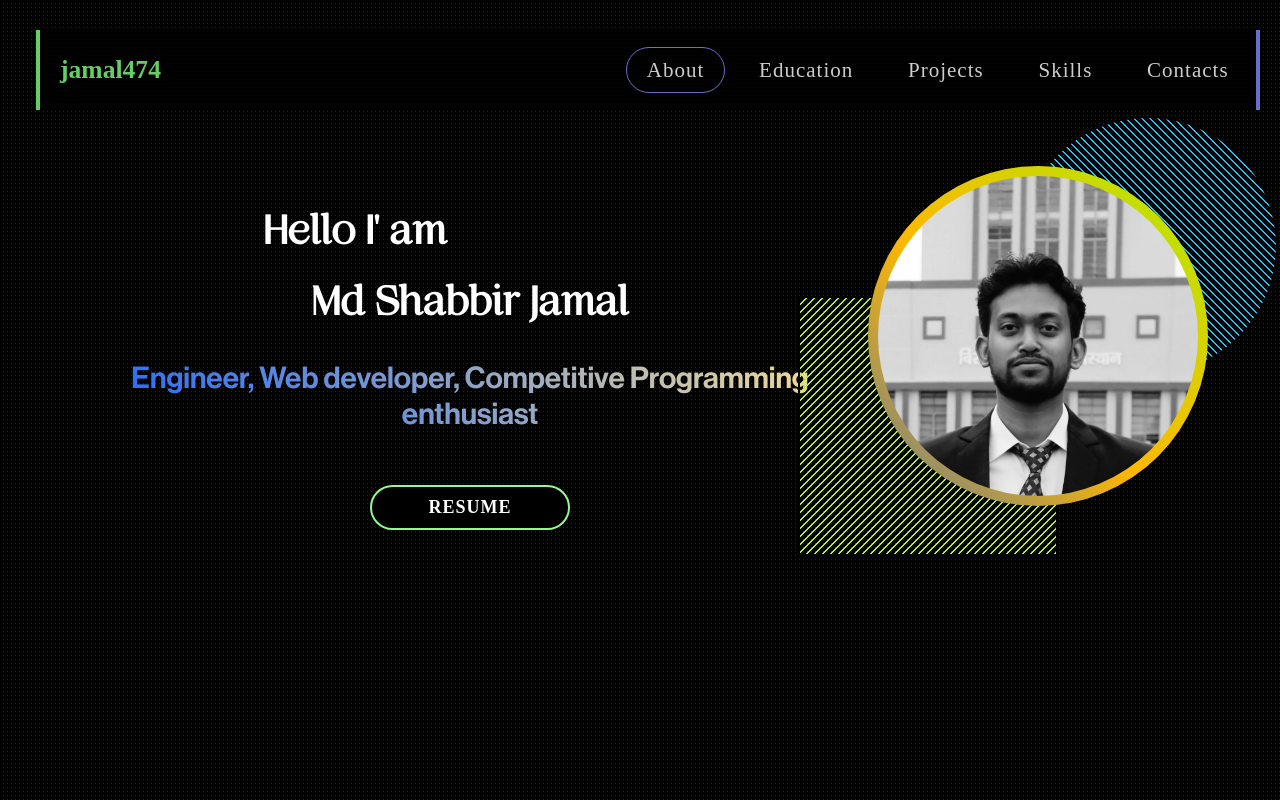
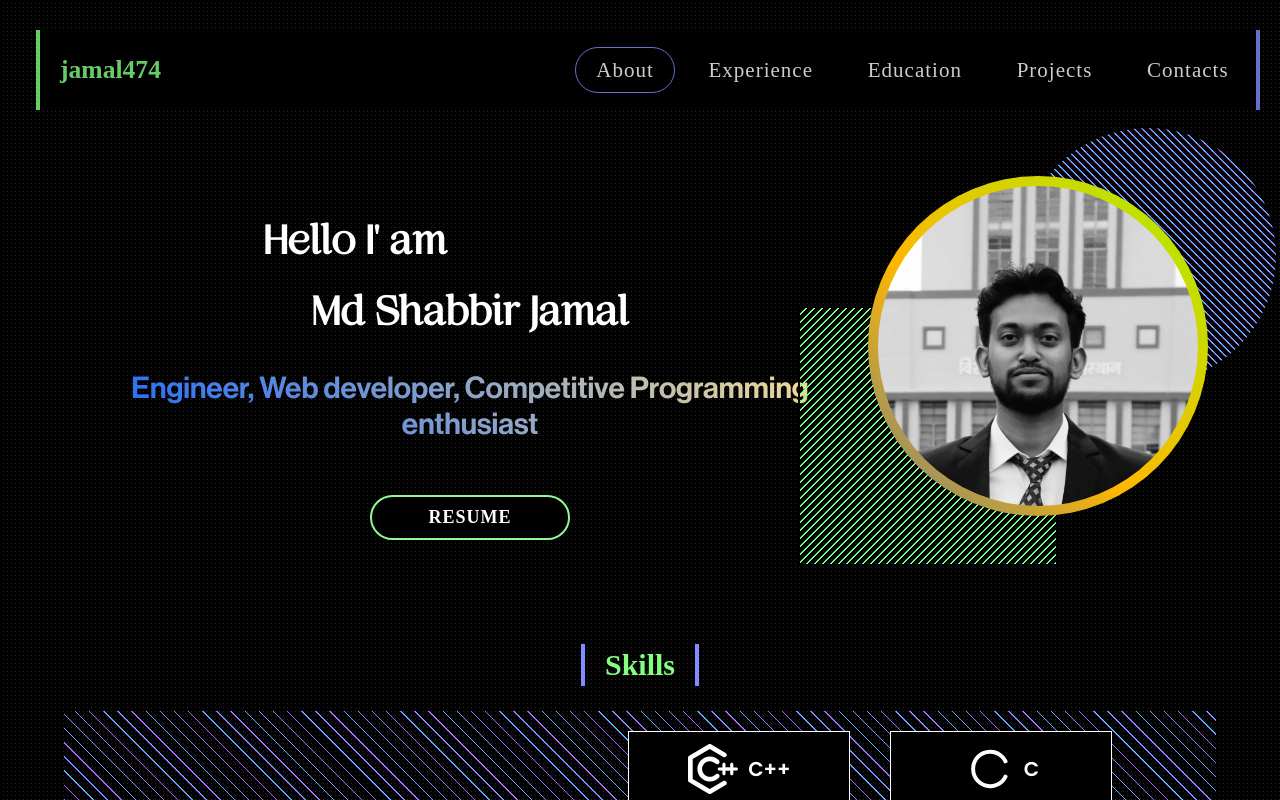
Before and after one commit to jamal474/shabbir-website, a React (Create React App) app: page / in a window 1280 px wide. Shown: the top 800 px of the page. Built offline with nearby package versions, Linux system fonts and the light colour scheme; a web font is replaced by a local one.

Commit message:
skills move to landing

```diff
--- a/src/App.css
+++ b/src/App.css
@@ -19,7 +19,12 @@ body::-webkit-scrollbar-thumb {
 
 /*----Main----------------------------------------------------------------------*/
 
-
+.mainIntro {
+  display : flex;
+  flex-direction: column;
+  align-items: center;
+  justify-content: flex-start;
+}
 .main {
   max-width: 90vw;
   margin: auto;
--- a/src/App.js
+++ b/src/App.js
@@ -3,9 +3,9 @@ import "./App.css";
 import { Routes, Route} from "react-router-dom";
 import Header from "./pages/Header";
 import Main from "./pages/Main";
+import Experience from "./pages/Experience";
 import Education from "./pages/Education";
 import Project from "./pages/Project";
-import Skills from "./pages/Skills";
 import Contacts from "./pages/Contacts";
 import SitemapRoute from './pages/SitemapRoute';
 import { HelmetProvider } from 'react-helmet-async';
@@ -24,9 +24,10 @@ function App() {
         <Routes>
           {/* <Route path="/" element={<Header />} > */}
           <Route path="/" element={<Main />} />
+          <Route path="/Experience" element={<Experience/>}/>
           <Route path="Education" element={<Education />} />
           <Route path="Projects" element={<Project />} />
-          <Route path="Skills" element={<Skills />} />
+          <Route path="Skills" element={<Main/>} />
           <Route path="Contact" element={<Contacts />} />
           <Route path="/sitemap.xml" element={<Sitemap/>} />
           {/* </Route> */}
--- a/src/pages/Header.js
+++ b/src/pages/Header.js
@@ -23,9 +23,10 @@ function Header() {
           <div className = "nav">
 
             <Link to="/" className = {location.pathname === "/" ? "nav-option current-option": "nav-option" } onClick={handleClick}>About</Link>
+            <Link to="/Experience"  className = {location.pathname === "/Experience" ? "nav-option current-option": "nav-option" } onClick={handleClick}>Experience</Link>
             <Link to="/Education"  className = {location.pathname === "/Education" ? "nav-option current-option": "nav-option" } onClick={handleClick}>Education</Link>
             <Link to="/Projects" className = {location.pathname === "/Projects" ? "nav-option current-option": "nav-option" } onClick={handleClick}>Projects</Link>
-            <Link to="/Skills"  className = {location.pathname === "/Skills" ? "nav-option current-option": "nav-option" } onClick={handleClick}>Skills</Link>
+            {/* <Link to="/Skills"  className = {location.pathname === "/Main" ? "nav-option current-option": "nav-option" } onClick={handleClick}>Skills</Link> */}
             <Link to="/Contact" className = {location.pathname === "/Contact" ? "nav-option current-option": "nav-option" } onClick={handleClick}>Contacts</Link>
           </div>
 
--- a/src/pages/Main.js
+++ b/src/pages/Main.js
@@ -1,26 +1,29 @@
 import profilePic from '../assets/image/new.jpg'
 import SEO from './SEO'
-function Main()
-{
+import Skills from './Skills'
+function Main() {
     return (
-        <section className = "main" name="myElements" id = "About">
+        <div className = "mainIntro">
+            <section className="main" name="myElements" id="About">
                 <SEO
                     title="Md Shabbir Jamal - Portfolio"
                     description="Hi, I am a CS undergrad with a strong enthusiasm for web development, machine learning, and competitive programming. Explore my interests on this website."
                     name="@lamajribbahs"
                     image="../assets/image/picture.jpg" />
-            <div className = "main-text">
-                <div className = "main-text-iam">Hello I' am</div>
-                <div className = "main-text-name">Md Shabbir Jamal</div>
-                <div className = "main-text-desc"> Engineer, Web developer, Competitive Programming enthusiast</div>
-                <a href = "https://drive.google.com/file/d/11IG-Ln7WZ7djEvHy1eRimlkPxs_aemXl/view?usp=drive_link" target = "_blank" rel="noreferrer"><button className = "resume">RESUME</button></a>
+                <div className="main-text">
+                    <div className="main-text-iam">Hello I' am</div>
+                    <div className="main-text-name">Md Shabbir Jamal</div>
+                    <div className="main-text-desc"> Engineer, Web developer, Competitive Programming enthusiast</div>
+                    <a href="https://drive.google.com/file/d/11IG-Ln7WZ7djEvHy1eRimlkPxs_aemXl/view?usp=drive_link" target="_blank" rel="noreferrer"><button className="resume">RESUME</button></a>
                 </div>
-            <div className = "main-profile">
-                <div className = "profile-back"></div>
-                <div className = "profile-back-2"></div>
-                <div className = "profile-border"><img className = "profile" src ={profilePic} alt = "profile visual"/></div>
+                <div className="main-profile">
+                    <div className="profile-back"></div>
+                    <div className="profile-back-2"></div>
+                    <div className="profile-border"><img className="profile" src={profilePic} alt="profile visual" /></div>
                 </div>
             </section>
+            <Skills />
+        </div>
     )
 }
 
```
Lines whose indentation alone changed are shown as unchanged.
